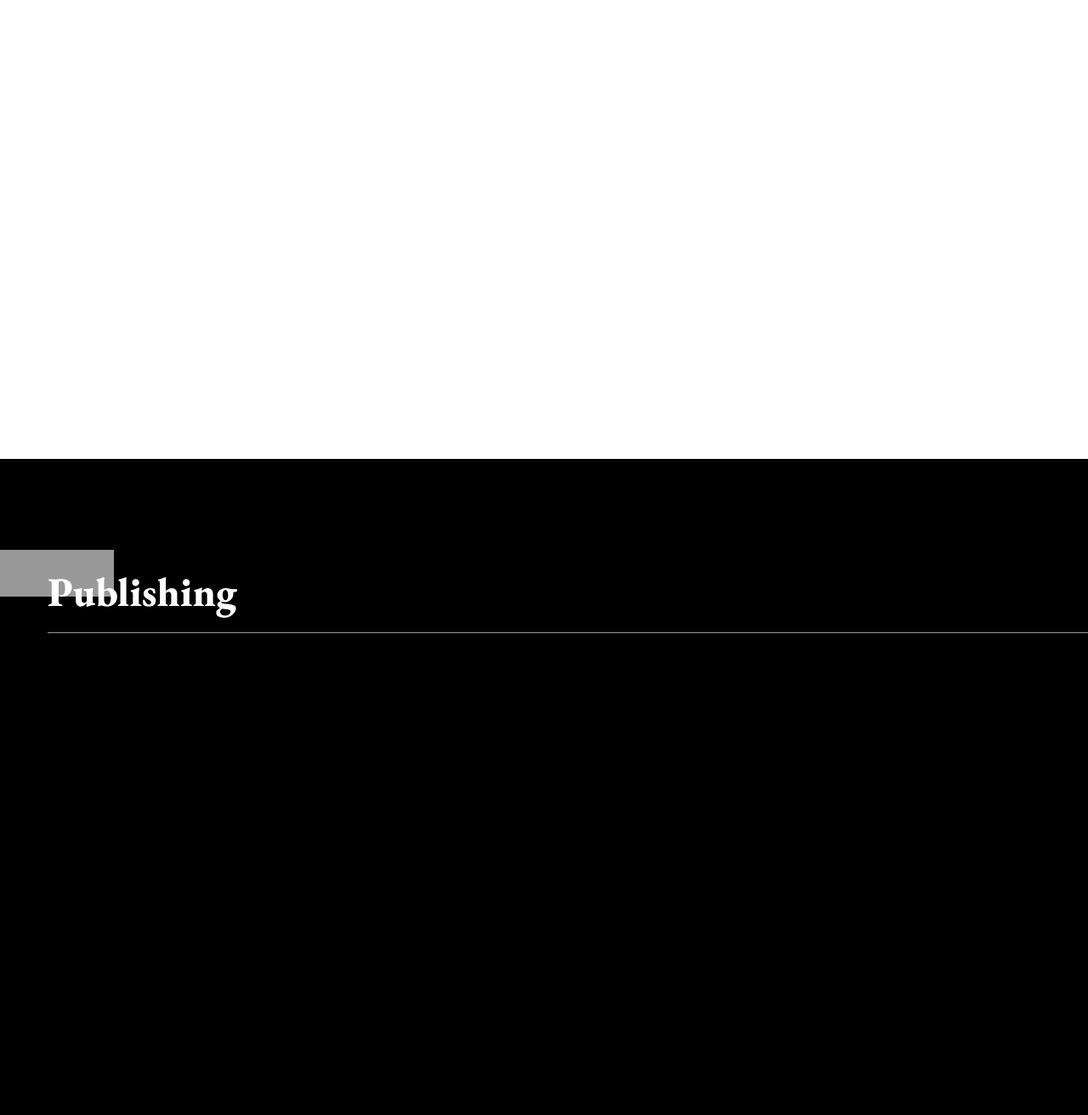
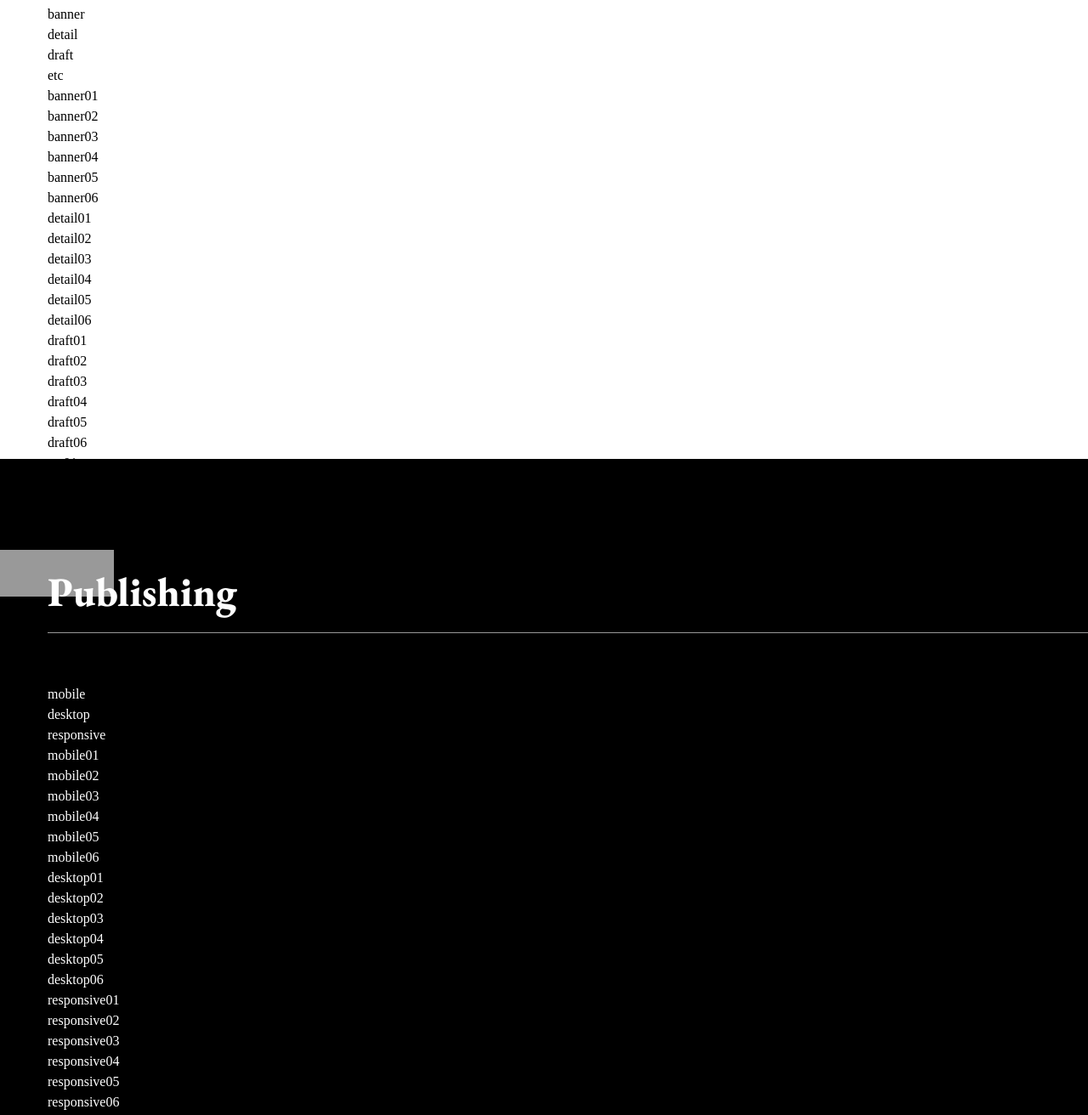
Before and after one commit to pam7461/portfolio01, a plain HTML site: page index.html in a window 1280 px wide. Shown: the part 1860-3172 px from the top of the page at 85% size. Drawn offline with Linux system fonts and the light colour scheme; a web font is replaced by a local one.

Commit message:
Add files via upload

```diff
--- a/index.html
+++ b/index.html
@@ -784,21 +784,92 @@
                 </article>
             </div>
         </section>
-        <section class="sec sec03 design" id="design">
+        <section class="sec sec03 port design" id="design">
             <div class="container">
                 <div class="sec-tit">
                     <h2>design</h2>
                 </div>
+                <article class="art sec-con port-con design-con">
+                    <ul class="port-tab design-tab">
+                        <li>banner</li>
+                        <li>detail</li>
+                        <li>draft</li>
+                        <li>etc</li>
+                    </ul>
+                    <ul class="port-list banner-list">
+                        <li><a href="#">banner01</a></li>
+                        <li><a href="#">banner02</a></li>
+                        <li><a href="#">banner03</a></li>
+                        <li><a href="#">banner04</a></li>
+                        <li><a href="#">banner05</a></li>
+                        <li><a href="#">banner06</a></li>
+                    </ul>
+                    <ul class="port-list detail-list">
+                        <li><a href="#">detail01</a></li>
+                        <li><a href="#">detail02</a></li>
+                        <li><a href="#">detail03</a></li>
+                        <li><a href="#">detail04</a></li>
+                        <li><a href="#">detail05</a></li>
+                        <li><a href="#">detail06</a></li>
+                    </ul>
+                    <ul class="port-list draft-list">
+                        <li><a href="#">draft01</a></li>
+                        <li><a href="#">draft02</a></li>
+                        <li><a href="#">draft03</a></li>
+                        <li><a href="#">draft04</a></li>
+                        <li><a href="#">draft05</a></li>
+                        <li><a href="#">draft06</a></li>
+                    </ul>
+                    <ul class="port-list etc-list">
+                        <li><a href="#">etc01</a></li>
+                        <li><a href="#">etc02</a></li>
+                        <li><a href="#">etc03</a></li>
+                        <li><a href="#">etc04</a></li>
+                        <li><a href="#">etc05</a></li>
+                        <li><a href="#">etc06</a></li>
+                    </ul>
+                </article>
             </div>
         </section>
-        <section class="sec sec04 publishing" id="publishing">
+        <section class="sec sec04 port publishing" id="publishing">
             <div class="container">
                 <div class="sec-tit">
                     <h2>publishing</h2>
                 </div>
+                <article class="art sec-con port-con publishing-con">
+                    <ul class="port-tab publishing-tab">
+                        <li>mobile</li>
+                        <li>desktop</li>
+                        <li>responsive</li>
+                    </ul>
+                    <ul class="port-list mobile-list">
+                        <li><a href="#">mobile01</a></li>
+                        <li><a href="#">mobile02</a></li>
+                        <li><a href="#">mobile03</a></li>
+                        <li><a href="#">mobile04</a></li>
+                        <li><a href="#">mobile05</a></li>
+                        <li><a href="#">mobile06</a></li>
+                    </ul>
+                    <ul class="port-list desktop-list">
+                        <li><a href="#">desktop01</a></li>
+                        <li><a href="#">desktop02</a></li>
+                        <li><a href="#">desktop03</a></li>
+                        <li><a href="#">desktop04</a></li>
+                        <li><a href="#">desktop05</a></li>
+                        <li><a href="#">desktop06</a></li>
+                    </ul>
+                    <ul class="port-list responsive-list">
+                        <li><a href="#">responsive01</a></li>
+                        <li><a href="#">responsive02</a></li>
+                        <li><a href="#">responsive03</a></li>
+                        <li><a href="#">responsive04</a></li>
+                        <li><a href="#">responsive05</a></li>
+                        <li><a href="#">responsive06</a></li>
+                    </ul>
+                </article>
             </div>
         </section>
-        <section class="sec sec05 video" id="video">
+        <section class="sec sec05 port video" id="video">
             <div class="container">
                 <div class="sec-tit">
                     <h2>video</h2>
```
Also changed, not shown: index01.html (+4 -1 lines).
